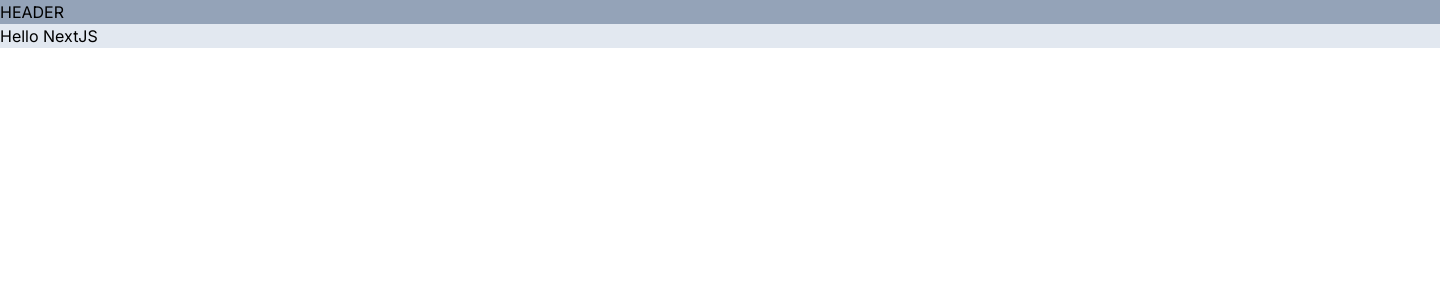
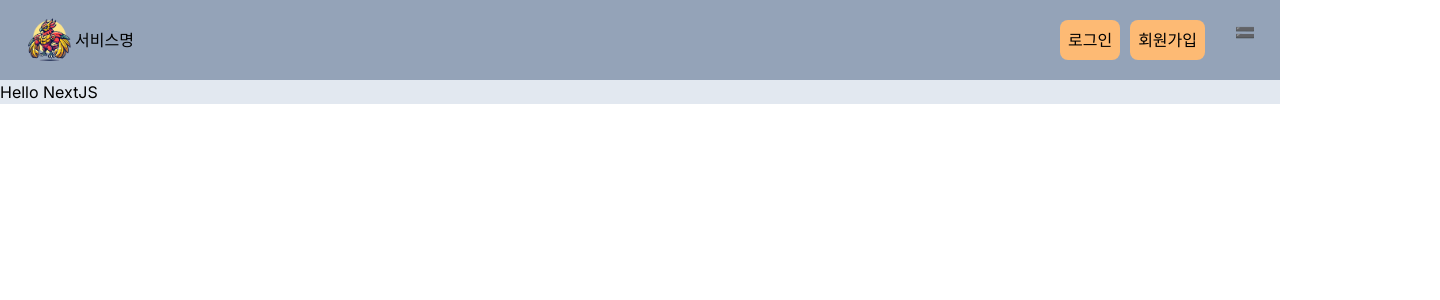
Before and after one commit to Frontend-ALPS-community/Nft-Market, a Next.js app: page / in a window 1280 px wide. Shown: the top 300 px of the page, 1440 px wide, since content can reach past the window. Built offline with nearby package versions, Linux system fonts and the light colour scheme.

Commit message:
:sparkles: header 기능 추가.

```diff
--- a/src/@components/headers/page.tsx
+++ b/src/@components/headers/page.tsx
@@ -1,7 +1,23 @@
+import Link from 'next/link';
+
 const Header = () => {
   return (
     <>
-      <div className="w-custom-width bg-slate-400">HEADER</div>
+      <div className="min-w-[380px] w-full h-[80px] bg-slate-400 flex justify-between  items-center px-[25px]">
+        <Link href="/" className="flex items-center">
+          <img width={50} src="assets/logo/miniLogo.png"></img>
+          <div>서비스명</div>
+        </Link>
+        <div className="flex  text-xs  sm:text-base ">
+          <Link href="/auth" className="mr-[10px] rounded-lg p-2 bg-orange-300">
+            로그인
+          </Link>
+          <Link href="/auth" className="mr-[30px] rounded-lg p-2 bg-orange-300">
+            회원가입
+          </Link>
+          <div>🟰</div>
+        </div>
+      </div>
     </>
   );
 };
--- a/src/app/(home)/globals.css
+++ b/src/app/(home)/globals.css
@@ -3,5 +3,5 @@
 @tailwind utilities;
 
 body {
-  @apply w-custom-width m-auto;
+  @apply max-w-[1440px] m-auto;
 }
--- /dev/null
+++ b/src/app/auth/layout.tsx
@@ -0,0 +1,16 @@
+export const metadata = {
+  title: 'Next.js',
+  description: 'Generated by Next.js',
+}
+
+export default function RootLayout({
+  children,
+}: {
+  children: React.ReactNode
+}) {
+  return (
+    <html lang="en">
+      <body>{children}</body>
+    </html>
+  )
+}
--- /dev/null
+++ b/src/app/auth/page.tsx
@@ -0,0 +1,5 @@
+const page = () => {
+  return <div>login</div>;
+};
+
+export default page;
```
Also changed, not shown: public/assets/logo/miniLogo.png (added).
